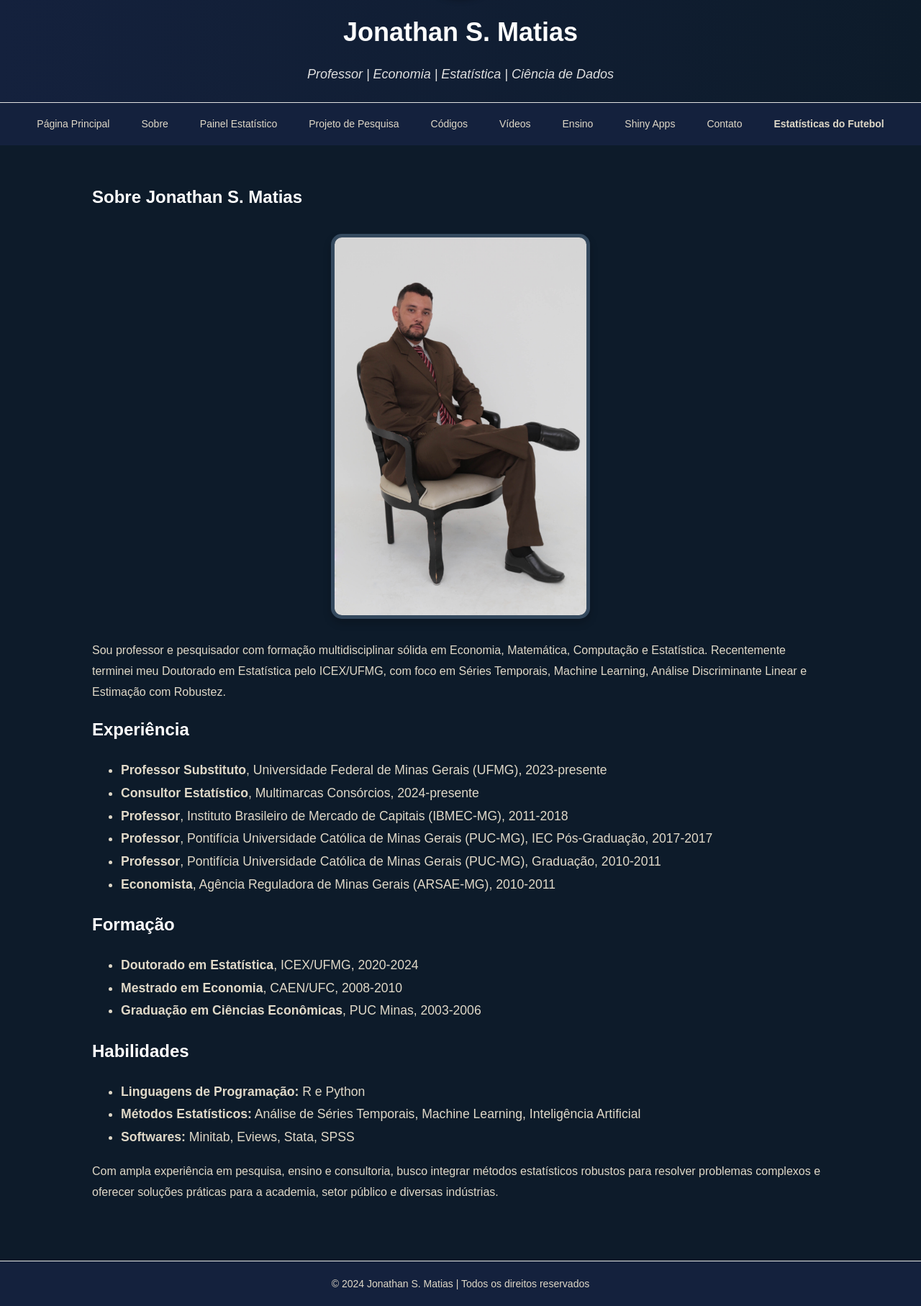
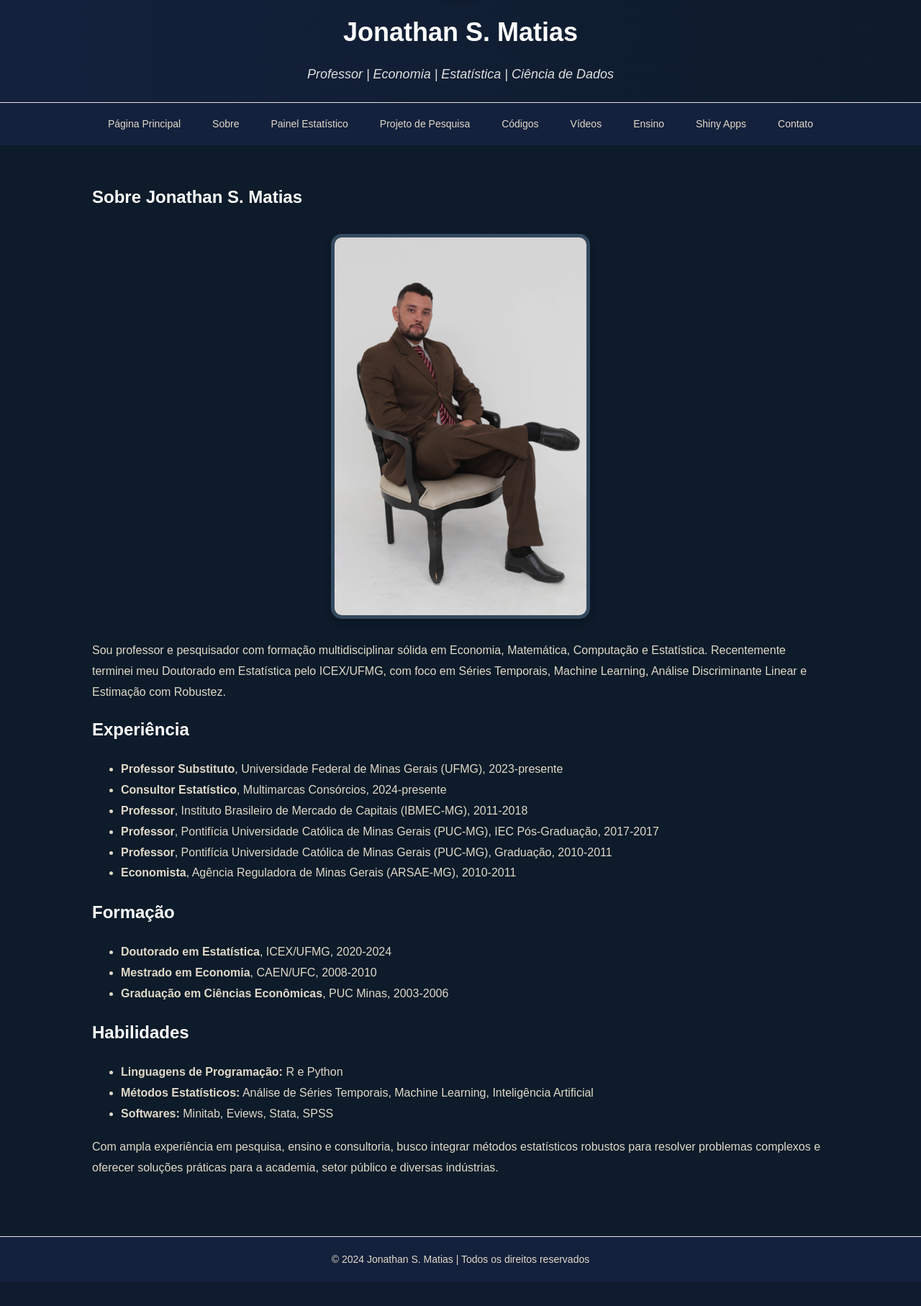
Before and after one commit to jonathanestatistica/webpage, a Flask app: page /about/ in a window 1280 px wide. Shown: the part 170-1985 px from the top of the page at 72% size. After the commit the page ends 1951 px from the top, so only its background shows below. Run offline with Flask 3, Linux system fonts and the light colour scheme.

Commit message:
Add files via upload

```diff
--- a/templates/base.html
+++ b/templates/base.html
@@ -4,19 +4,22 @@
     <meta charset="UTF-8">
     <meta name="viewport" content="width=device-width, initial-scale=1.0">
     <title>{% block title %}Jonathan S. Matias{% endblock %}</title>
-    <link rel="stylesheet" href="{{ url_for('static', filename='style.css') }}">
+    <link rel="stylesheet" href="/static/style.css">
+    <!-- Favicon -->
     <link rel="icon" href="{{ url_for('static', filename='images/icon6.png') }}" type="image/png">
 
     <style>
+        /* Estilo geral */
         body {
             font-family: 'Arial', sans-serif;
             margin: 0;
             padding: 0;
-            background-color: #0d1b2a;
-            color: #e0d9c8;
-            line-height: 1.6;
+            background-color: #0d1b2a; /* Fundo escuro */
+            color: #e0d9c8; /* Texto em bege claro */
+            line-height: 1.6; /* Melhor espaçamento de linha */
         }
 
+        /* Cabeçalho */
         .site-header {
             background: linear-gradient(90deg, #14213d, #0d1b2a);
             padding: 20px 0;
@@ -44,15 +47,16 @@
             margin: 10px 0;
             font-size: 36px;
             font-weight: bold;
-            color: #ffffff;
+            color: #ffffff; /* Título em branco */
         }
 
         .site-header p {
             font-size: 18px;
             margin: 5px 0;
-            color: #e0e0e0;
+            color: #e0e0e0; /* Texto claro no cabeçalho */
         }
 
+        /* Navegação */
         .site-nav {
             background-color: #14213d;
             padding: 10px 0;
@@ -60,27 +64,29 @@
 
         .site-nav .container {
             display: flex;
-            justify-content: center;
-            gap: 10px;
-            flex-wrap: nowrap;
+            justify-content: center; /* Centraliza as abas */
+            gap: 10px; /* Espaço entre os itens */
+            flex-wrap: nowrap; /* Impede quebras de linha */
         }
 
         .site-nav a {
-            color: #e0d9c8;
+            color: #e0d9c8; /* Texto em bege claro */
             text-decoration: none;
-            font-size: 14px;
-            padding: 8px 12px;
-            white-space: nowrap;
-            transition: color 0.3s ease, text-shadow 0.3s ease;
+            font-size: 14px; /* Fonte original */
+            padding: 8px 12px; /* Espaçamento interno */
+            white-space: nowrap; /* Impede quebra de linha */
+            transition: color 0.3s ease, text-shadow 0.3s ease; /* Suaviza o efeito */
         }
 
         .site-nav a:hover {
-            color: #ffffff;
-            text-shadow: 0 0 5px rgba(255, 255, 255, 0.6);
+            color: #ffffff; /* Texto mais claro ao passar o mouse */
+            text-shadow: 0 0 5px rgba(255, 255, 255, 0.6); /* Sombra discreta no texto */
+            background-color: transparent; /* Remove qualquer fundo ao passar o mouse */
         }
 
+        /* Conteúdo principal */
         .site-content {
-            background-color: #0d1b2a;
+            background-color: #0d1b2a; /* Fundo escuro */
             padding: 20px 0;
         }
 
@@ -88,19 +94,25 @@
             max-width: 1200px;
             margin: 30px auto;
             padding: 0 15px;
-            color: #e0d9c8;
+            color: #e0d9c8; /* Texto em bege claro */
         }
 
         .site-content h1, .site-content h2, .site-content h3 {
-            font-size: 24px;
-            color: #ffffff;
+            font-size: 24px; /* Tamanhos de títulos restaurados */
+            color: #ffffff; /* Títulos em branco */
             margin-top: 15px;
         }
 
         .site-content p {
-            font-size: 16px;
+            font-size: 16px; /* Texto no corpo restaurado */
+            color: #e0d9c8;
         }
 
+        .site-content ul li {
+            font-size: 16px; /* Texto de listas restaurado */
+        }
+
+        /* Rodapé */
         .site-footer {
             background-color: #14213d;
             text-align: center;
@@ -110,20 +122,19 @@
 
         .site-footer p {
             margin: 0;
-            font-size: 14px;
-            color: #e0d9c8;
+            font-size: 14px; /* Texto original no rodapé */
+            color: #e0d9c8; /* Texto do rodapé em bege claro */
         }
     </style>
 </head>
 <body>
     <header class="site-header">
         <div class="container">
-            <img src="{{ url_for('static', filename='IMG-7450.jpg') }}" alt="Jonathan S. Matias" class="profile-pic">
+            <img src="/static/IMG-7450.jpg" alt="Jonathan S. Matias" class="profile-pic">
             <h1>Jonathan S. Matias</h1>
             <p>Professor | Economia | Estatística | Ciência de Dados</p>
         </div>
     </header>
-
     <nav class="site-nav">
         <div class="container">
             <a href="/">Página Principal</a>
@@ -135,24 +146,21 @@
             <a href="/ensino">Ensino</a>
             <a href="/shiny_apps">Shiny Apps</a>
             <a href="/contact">Contato</a>
-            <a href="{{ url_for('estatisticas_futebol_home') }}"><strong>Estatísticas do Futebol</strong></a>
         </div>
     </nav>
-
     <main class="site-content">
         <div class="container">
             {% block content %}
             {% endblock %}
         </div>
     </main>
-
     <footer class="site-footer">
         <div class="container">
             <p>© 2024 Jonathan S. Matias | Todos os direitos reservados</p>
         </div>
     </footer>
-
     {% block extra_scripts %}
+    <!-- Espaço para scripts específicos de páginas -->
     {% endblock %}
 </body>
 </html>
```
